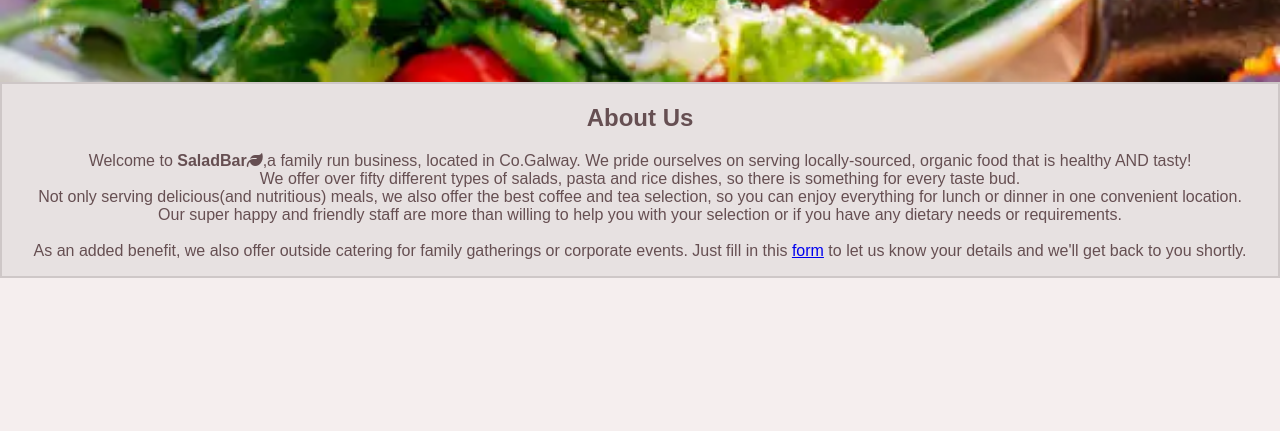
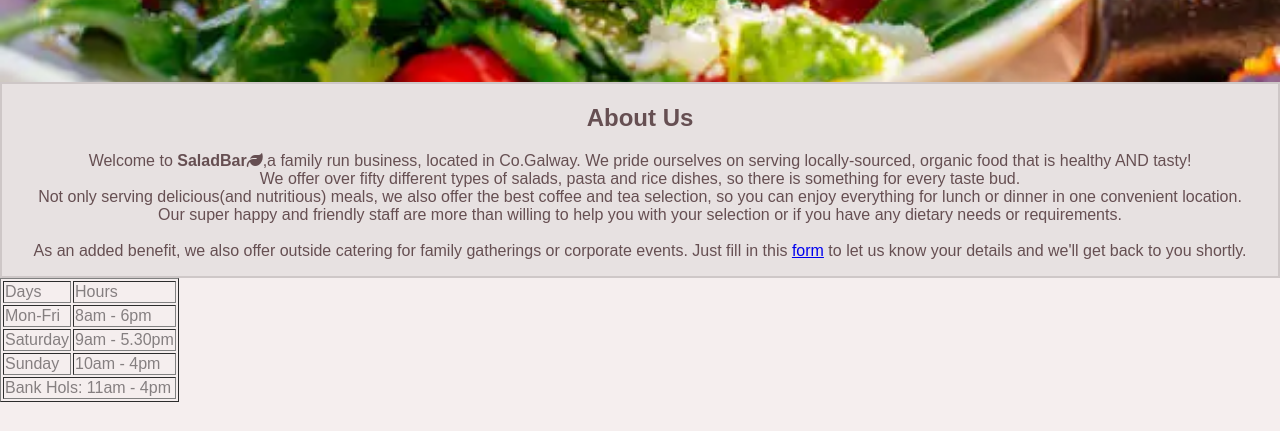
Before and after one commit to RdeSwart/SaladBar, a plain HTML site: page index.html in a window 1280 px wide. Shown: the part 326-757 px from the top of the page. Drawn offline with Linux system fonts and the light colour scheme; files whose address does not match are found by name.

Commit message:
feat:place a table of opening hours on main page

```diff
--- a/index.html
+++ b/index.html
@@ -60,7 +60,29 @@ details and we'll get back to you shortly.</p>
                 <div class="img-text">Try our wide range of coffee today!</div>
             </div>
         </div>
-
+        <div class="open-hours">
+            <table border="1">
+                <tr>
+                    <td>Days</td>
+                    <td>Hours</td>
+                    <tr>
+                        <td>Mon-Fri</td>
+                        <td>8am - 6pm</td>
+                    </tr>
+                    <tr>
+                        <td>Saturday</td>
+                        <td>9am - 5.30pm</td>
+                    </tr>
+                    <tr>
+                        <td>Sunday</td>
+                        <td>10am - 4pm</td>
+                    </tr>
+                    <tr>
+                        <td colspan="2">Bank Hols: 11am - 4pm</td>
+                    </tr>
+                </tr>
+            </table>
+        </div>
     </main>
     <footer>
         <div class="socials">
```
